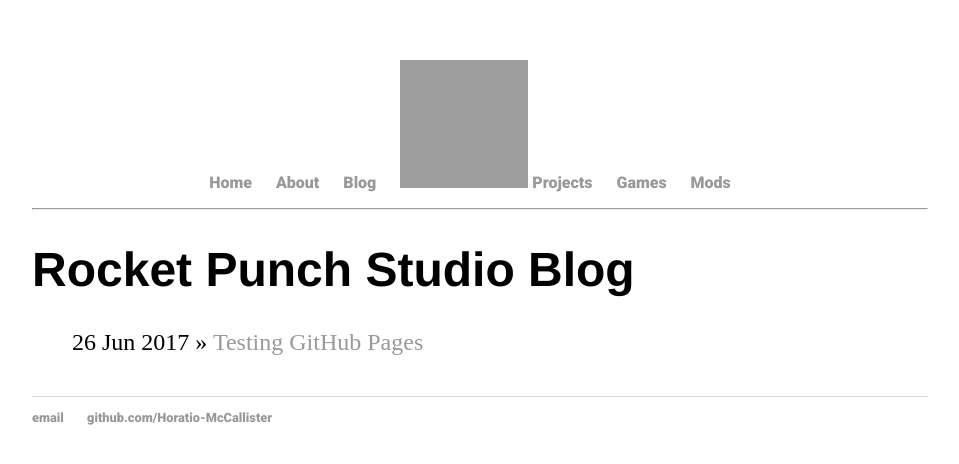
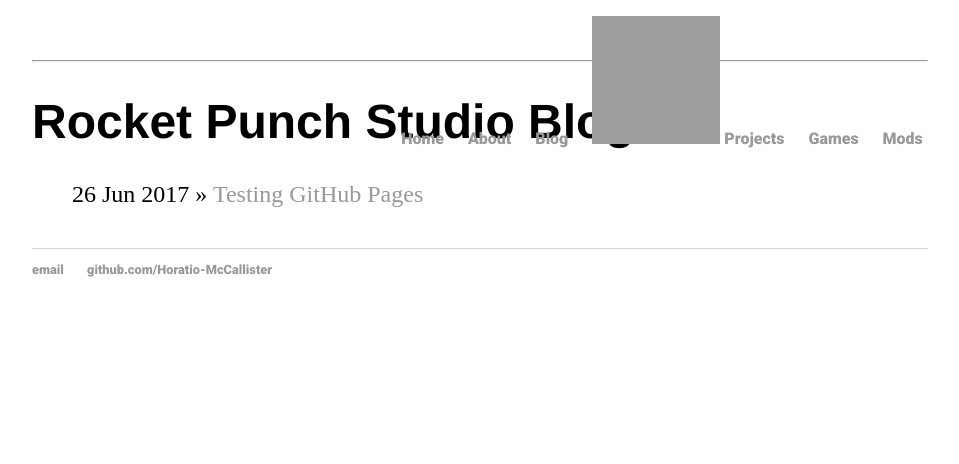
Before and after one commit to Horatio-McCallister/Horatio-McCallister.github.io, a Jekyll site: the page built from blog/index.html, in a window 1280 px wide. Shown: the top 464 px of the page, without its empty margins (160-1119 px from the left). Built offline with Jekyll 4.4.1, drawn with Linux system fonts in a browser that asks for light colours; grey boxes are pictures that could not be loaded.

Commit message:
no message

```diff
--- a/css/main.css
+++ b/css/main.css
@@ -7,6 +7,11 @@
     padding: 0px;
     list-style: none;
     font-weight: bold;
+}
+nav ul {
+	position: fixed; /* Set the navbar to fixed position */
+    top: 0; /* Position the navbar at the top of the page */
+    width: 100%; /* Full width */
 }
 nav ul li, footer ul li {
     display: inline;
```
